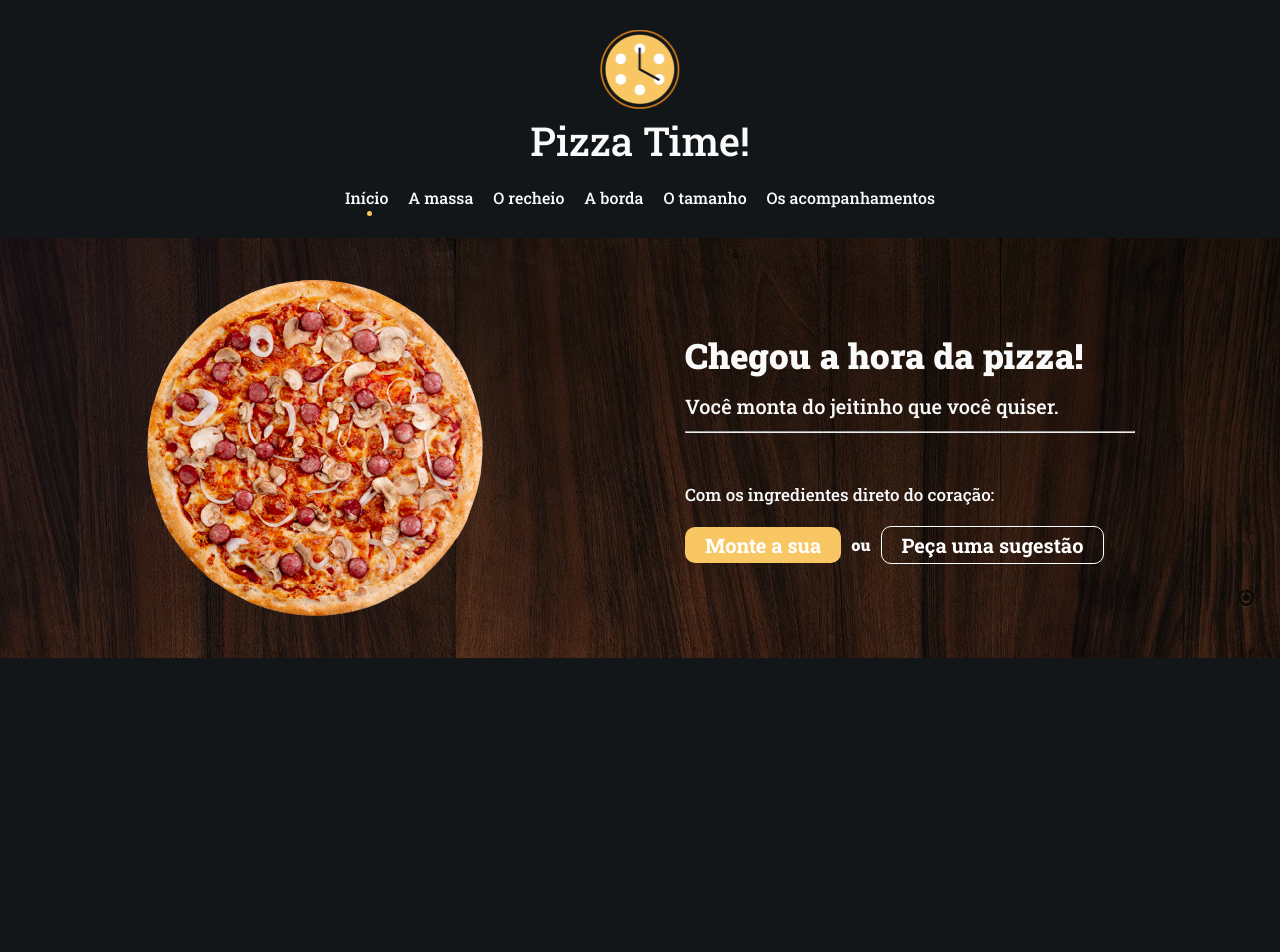
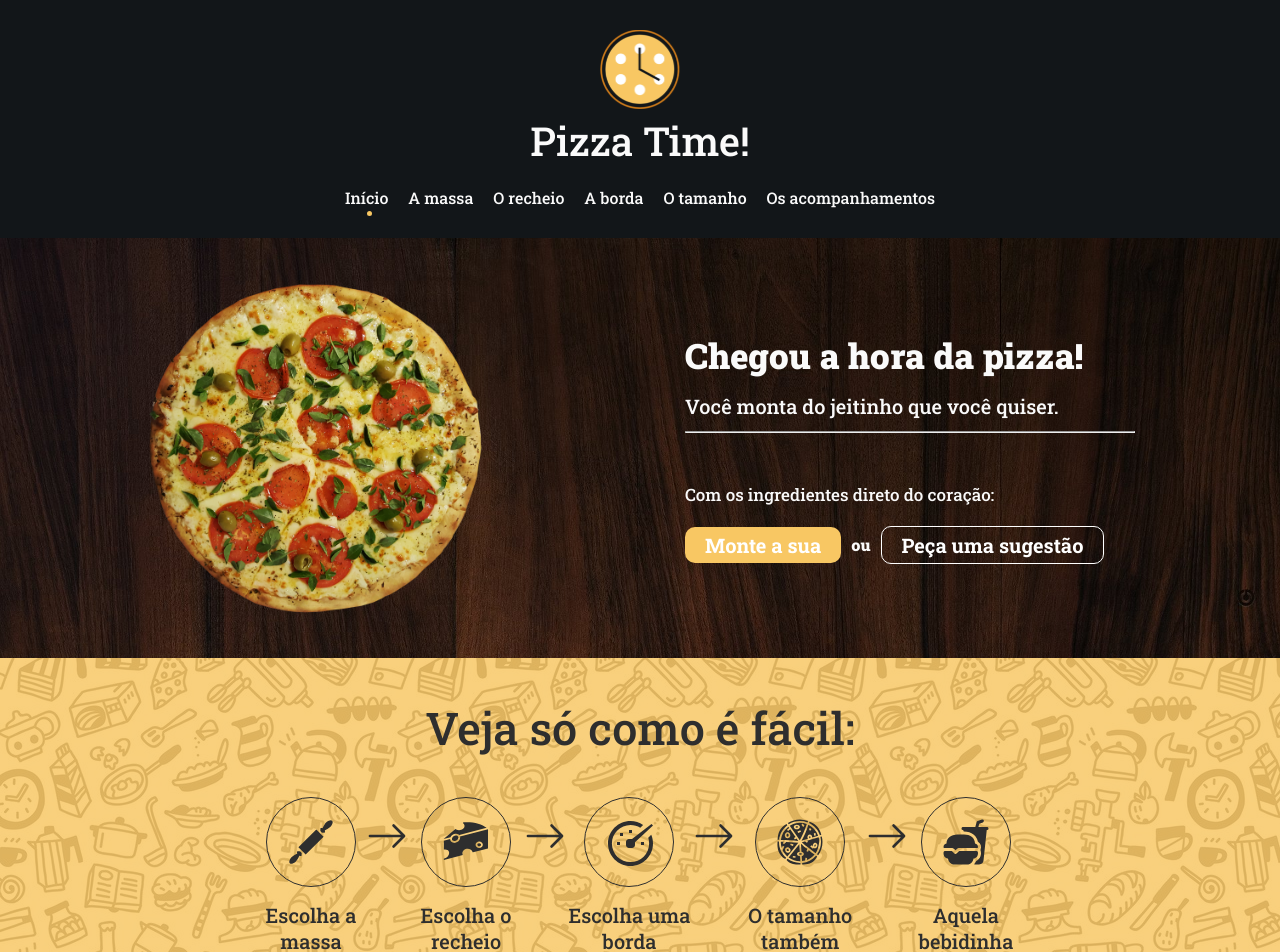
Before and after one commit to LuccasPiola/desafio-stoom, a React (Create React App) app in the folder frontend/: page / in a window 1280 px wide. Shown: the top 952 px of the page. Before the commit the page ends 800 px from the top, so only its background shows below. Built offline with nearby package versions, Linux system fonts and the light colour scheme.

Commit message:
feature: Home done

```diff
--- /dev/null
+++ b/frontend/src/components/RoundIcon/index.tsx
@@ -0,0 +1,14 @@
+import React from 'react'
+
+import IRoundIconProps from './types'
+import * as S from './styles'
+
+export default function RoundIcon({
+  icon: Icon,
+}: IRoundIconProps): JSX.Element {
+  return (
+    <S.RoundContainer>
+      <Icon size={50} color="#2e2e2e" />
+    </S.RoundContainer>
+  )
+}
--- /dev/null
+++ b/frontend/src/components/RoundIcon/styles.ts
@@ -0,0 +1,12 @@
+import styled from 'styled-components'
+
+export const RoundContainer = styled.div`
+  border: 1px solid #2e2e2e;
+  border-radius: 50%;
+  padding: 20px;
+  width: 90px;
+  height: 90px;
+  display: flex;
+  align-items: center;
+  justify-content: center;
+`
--- /dev/null
+++ b/frontend/src/components/RoundIcon/types.ts
@@ -0,0 +1,5 @@
+import { IconType } from 'react-icons/lib'
+
+export default interface IRoundIconProps {
+  icon: IconType
+}
--- /dev/null
+++ b/frontend/src/pages/Home/Banner/index.tsx
@@ -0,0 +1,38 @@
+import React from 'react'
+
+import pizza from '../../../assets/pizza-2.png'
+
+import * as S from './styles'
+
+export default function Banner(): JSX.Element {
+  return (
+    <S.Wrapper>
+      <img src={pizza} alt="pizza" width={340} />
+
+      <aside>
+        <h1>Chegou a hora da pizza!</h1>
+        <h2>Você monta do jeitinho que você quiser.</h2>
+        <hr />
+
+        <h3>Com os ingredientes direto do coração:</h3>
+        <S.ButtonArea>
+          <S.YellowButton
+            onClick={() => {
+              console.log('a')
+            }}
+          >
+            Monte a sua
+          </S.YellowButton>
+          <span>ou</span>
+          <S.OutlineButton
+            onClick={() => {
+              console.log('a')
+            }}
+          >
+            Peça uma sugestão
+          </S.OutlineButton>
+        </S.ButtonArea>
+      </aside>
+    </S.Wrapper>
+  )
+}
--- a/frontend/src/pages/Home/styles.ts
+++ b/frontend/src/pages/Home/Banner/styles.ts
@@ -1,8 +1,8 @@
 import styled from 'styled-components'
 import { shade } from 'polished'
 
-import woodenBackground from '../../assets/background-wood.jpg'
-import Button from '../../components/Button'
+import woodenBackground from '../../../assets/background-wood.jpg'
+import Button from '../../../components/Button'
 
 export const Wrapper = styled.div`
   background-image: url(${woodenBackground});
--- /dev/null
+++ b/frontend/src/pages/Home/Instructions/index.tsx
@@ -0,0 +1,52 @@
+import React from 'react'
+
+import { GiDoughRoller, GiCheeseWedge, GiFullPizza } from 'react-icons/gi'
+import { GoDashboard } from 'react-icons/go'
+import { BsArrowRight } from 'react-icons/bs'
+import { IoFastFood } from 'react-icons/io5'
+
+import RoundIcon from '../../../components/RoundIcon'
+
+import * as S from './styles'
+
+export default function Instructions(): JSX.Element {
+  return (
+    <S.Wrapper>
+      <h1>Veja só como é fácil:</h1>
+      <S.IconArea>
+        <div>
+          <RoundIcon icon={GiDoughRoller} />
+          <p>Escolha a massa</p>
+        </div>
+
+        <BsArrowRight size={60} color="#2e2e2e" />
+
+        <div>
+          <RoundIcon icon={GiCheeseWedge} />
+          <p>Escolha o recheio</p>
+        </div>
+
+        <BsArrowRight size={60} color="#2e2e2e" />
+
+        <div>
+          <RoundIcon icon={GoDashboard} />
+          <p>Escolha uma borda</p>
+        </div>
+
+        <BsArrowRight size={60} color="#2e2e2e" />
+
+        <div>
+          <RoundIcon icon={GiFullPizza} />
+          <p>O tamanho também</p>
+        </div>
+
+        <BsArrowRight size={60} color="#2e2e2e" />
+
+        <div>
+          <RoundIcon icon={IoFastFood} />
+          <p>Aquela bebidinha</p>
+        </div>
+      </S.IconArea>
+    </S.Wrapper>
+  )
+}
--- /dev/null
+++ b/frontend/src/pages/Home/Instructions/styles.ts
@@ -0,0 +1,51 @@
+import styled from 'styled-components'
+
+import foodBackground from '../../../assets/food-background.jpg'
+
+export const Wrapper = styled.div`
+  background-image: url(${foodBackground});
+  display: flex;
+  flex-direction: column;
+  align-items: center;
+  position: relative;
+  z-index: -10;
+
+  &::before {
+    background-color: rgba(248, 199, 99, 0.83);
+    content: '';
+    display: block;
+    height: 100%;
+    position: absolute;
+    width: 100%;
+    z-index: -5;
+  }
+
+  h1 {
+    margin: 40px 0;
+    font-size: 45px;
+    font-weight: 500;
+    color: #2e2e2e;
+  }
+`
+
+export const IconArea = styled.div`
+  display: flex;
+  align-items: baseline;
+  justify-content: space-between;
+  width: 60%;
+  margin-bottom: 40px;
+
+  div {
+    display: flex;
+    flex-direction: column;
+    align-items: center;
+
+    > p {
+      font-size: 20px;
+      margin-top: 15px;
+      font-weight: 500;
+      color: #2e2e2e;
+      text-align: center;
+    }
+  }
+`
--- a/frontend/src/pages/Home/index.tsx
+++ b/frontend/src/pages/Home/index.tsx
@@ -1,40 +1,12 @@
 import React from 'react'
-
-import pizza from '../../assets/pizza.png'
-
-import Button from '../../components/Button'
-
-import * as S from './styles'
+import Banner from './Banner'
+import Instructions from './Instructions'
 
 export default function Home(): JSX.Element {
   return (
-    <S.Wrapper>
-      <img src={pizza} alt="pizza" />
-
-      <aside>
-        <h1>Chegou a hora da pizza!</h1>
-        <h2>Você monta do jeitinho que você quiser.</h2>
-        <hr />
-
-        <h3>Com os ingredientes direto do coração:</h3>
-        <S.ButtonArea>
-          <S.YellowButton
-            onClick={() => {
-              console.log('a')
-            }}
-          >
-            Monte a sua
-          </S.YellowButton>
-          <span>ou</span>
-          <S.OutlineButton
-            onClick={() => {
-              console.log('a')
-            }}
-          >
-            Peça uma sugestão
-          </S.OutlineButton>
-        </S.ButtonArea>
-      </aside>
-    </S.Wrapper>
+    <div>
+      <Banner />
+      <Instructions />
+    </div>
   )
 }
```
Also changed, not shown: frontend/src/assets/food-background.jpg (added), frontend/src/assets/pizza-2.png (added).
